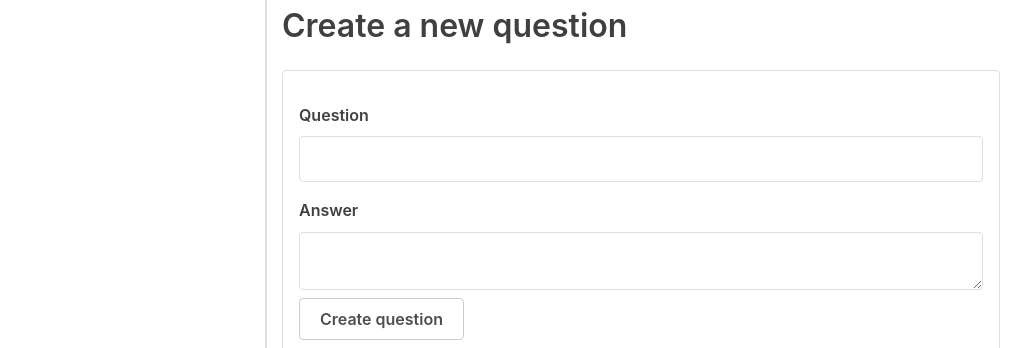
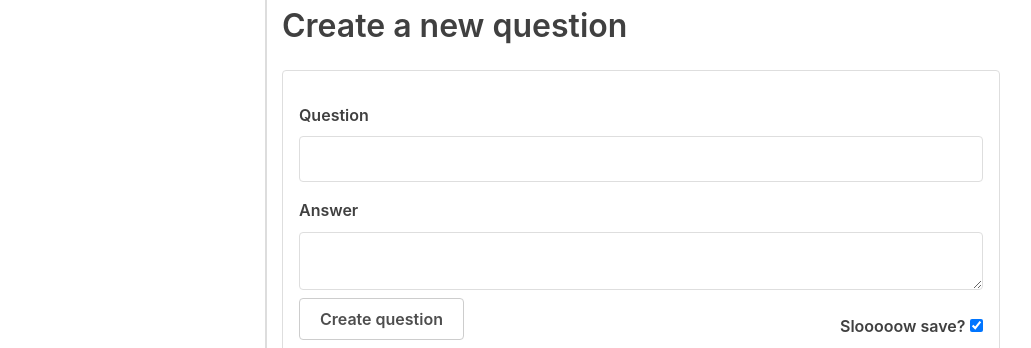
Before and after one commit to szrudi/qa-site, a React (Create React App) app: page / in a window 1280 px wide. Shown: the part 604-952 px from the top of the page, without its empty margins (125-1156 px from the left). Built offline with nearby package versions, Linux system fonts and the light colour scheme.

Commit message:
Add quicksave with checkbox

```diff
--- a/src/App.js
+++ b/src/App.js
@@ -1,11 +1,10 @@
-import React from "react";
+import React, { useRef } from "react";
 import Header from "./features/questions/Header";
 import InfoMessage from "./features/questions/InfoMessage";
 import QuestionList from "./features/questions/QuestionList";
 import QuestionForm from "./features/questions/QuestionForm";
 import MainContent from "./app/components/MainContent";
-import { BrowserRouter as Router, Route, Switch } from "react-router-dom";
-import { useRef } from "react";
+import { BrowserRouter as Router, Route } from "react-router-dom";
 
 const App = () => {
   const formRef = useRef(null);
@@ -19,9 +18,8 @@ const App = () => {
           </aside>
           <MainContent className="flex-large">
             <QuestionList formRef={formRef} />
-            <Switch>
             <Route
-                path={`/edit/:questionId`}
+              path={["/edit/:questionId", "/"]}
               render={(routeProps) => (
                 <QuestionForm
                   formRef={formRef}
@@ -29,8 +27,6 @@ const App = () => {
                 />
               )}
             />
-              <QuestionForm />
-            </Switch>
           </MainContent>
         </div>
       </div>
--- a/src/features/questions/QuestionForm.js
+++ b/src/features/questions/QuestionForm.js
@@ -1,6 +1,11 @@
 import React, { useEffect, useState } from "react";
 import { useDispatch, useSelector } from "react-redux";
-import { addQuestion, fetchStates, selectQuestionById } from "./questionSlice";
+import {
+  fetchStates,
+  quickAddQuestion,
+  saveQuestion,
+  selectQuestionById,
+} from "./questionSlice";
 import Title from "../../app/components/Title";
 import { Link, useHistory } from "react-router-dom";
 import { unwrapResult } from "@reduxjs/toolkit";
@@ -15,7 +20,8 @@ const QuestionForm = ({ questionId, formRef = null }) => {
   const history = useHistory();
   const dispatch = useDispatch();
   const [questionFormData, setQuestionFormData] = useState(initialFormValues);
-  const [addQuestionStatus, setAddQuestionStatus] = useState(
+  const [saveDelay, setSaveDelay] = useState(true);
+  const [saveQuestionStatus, setSaveQuestionStatus] = useState(
     fetchStates.initial
   );
   const question = useSelector((state) =>
@@ -35,17 +41,22 @@ const QuestionForm = ({ questionId, formRef = null }) => {
   const handleSubmit = async (e) => {
     e.preventDefault();
     if (canSubmit) {
+      if (!saveDelay) {
+        dispatch(quickAddQuestion(questionFormData));
+      } else {
         try {
-        setAddQuestionStatus(fetchStates.loading);
-        const resultAction = await dispatch(addQuestion(questionFormData));
+          setSaveQuestionStatus(fetchStates.loading);
+          const resultAction = await dispatch(saveQuestion(questionFormData));
           unwrapResult(resultAction);
-        setAddQuestionStatus(fetchStates.initial);
+          setSaveQuestionStatus(fetchStates.initial);
+        } catch (err) {
+          setSaveQuestionStatus(fetchStates.failed);
+          console.error("Failed to save the post: ", err.message);
+          return;
+        }
+      }
       setQuestionFormData(initialFormValues);
       setImmediate(() => history.push("/"));
-      } catch (err) {
-        setAddQuestionStatus(fetchStates.failed);
-        console.error("Failed to save the post: ", err.message);
-      }
     }
   };
 
@@ -55,7 +66,7 @@ const QuestionForm = ({ questionId, formRef = null }) => {
         {questionFormData.id ? "Edit" : "Create a new"} question
       </Title>
       <form aria-label="Question form">
-        <fieldset disabled={addQuestionStatus === fetchStates.loading}>
+        <fieldset disabled={saveQuestionStatus === fetchStates.loading}>
           <label htmlFor="question">Question</label>
           <input
             ref={formRef}
@@ -73,6 +84,8 @@ const QuestionForm = ({ questionId, formRef = null }) => {
             value={questionFormData.answer}
             onChange={handleChange}
           />
+          <div className="flex-row">
+            <div className="flex-small">
               <button
                 onClick={handleSubmit}
                 disabled={!canSubmit}
@@ -81,10 +94,25 @@ const QuestionForm = ({ questionId, formRef = null }) => {
                 {questionFormData.id ? "Save" : "Create"} question
               </button>
               {cancelButton(questionFormData.id)}{" "}
-          {addQuestionStatus === fetchStates.loading ? "wait for it..." : ""}
-          {addQuestionStatus === fetchStates.failed
+              {saveQuestionStatus === fetchStates.loading
+                ? "wait for it..."
+                : ""}
+              {saveQuestionStatus === fetchStates.failed
                 ? "Failed to save, please try again."
                 : ""}
+            </div>
+            <div className="flex-small text-right one-fourth">
+              <label htmlFor="slowSave" className="inline-block">
+                Slooooow save?
+              </label>{" "}
+              <input
+                type="checkbox"
+                id="slowSave"
+                checked={saveDelay}
+                onChange={() => setSaveDelay((prev) => !prev)}
+              />
+            </div>
+          </div>
         </fieldset>
       </form>
     </section>
--- a/src/features/questions/questionSlice.js
+++ b/src/features/questions/questionSlice.js
@@ -29,16 +29,18 @@ export const fetchQuestions = createAsyncThunk(
   })
 );
 
-export const addQuestion = createAsyncThunk(
-  sliceName + "/addQuestion",
+const prepareQuestion = (questionData) => ({
+  ...questionData,
+  id: questionData?.id ?? nanoid(),
+  creationDate: questionData?.creationDate ?? new Date().toISOString(),
+});
+
+export const saveQuestion = createAsyncThunk(
+  sliceName + "/saveQuestion",
   getSimulatedFetchThunk({
     errorProb: 0.2,
     delay: 1,
-    prepare: (questionData) => ({
-      ...questionData,
-      id: questionData?.id ?? nanoid(),
-      creationDate: questionData?.creationDate ?? new Date().toISOString(),
-    }),
+    prepare: prepareQuestion,
   })
 );
 
@@ -46,6 +48,10 @@ const questionSlice = createSlice({
   name: sliceName,
   initialState: initialStateOfQuestionsSlice,
   reducers: {
+    quickAddQuestion: {
+      reducer: questionAdapter.upsertOne,
+      prepare: (questionData) => ({ payload: prepareQuestion(questionData) }),
+    },
     resetStatus: (state) => {
       state.status = initialStateOfQuestionsSlice.status;
       state.error = initialStateOfQuestionsSlice.error;
@@ -65,11 +71,12 @@ const questionSlice = createSlice({
       state.status = fetchStates.failed;
       state.error = action.error.message;
     },
-    [addQuestion.fulfilled]: questionAdapter.upsertOne,
+    [saveQuestion.fulfilled]: questionAdapter.upsertOne,
   },
 });
 
 export const {
+  quickAddQuestion,
   removeQuestion,
   removeAllQuestions,
   resetStatus,
```
Lines whose indentation alone changed are shown as unchanged.
